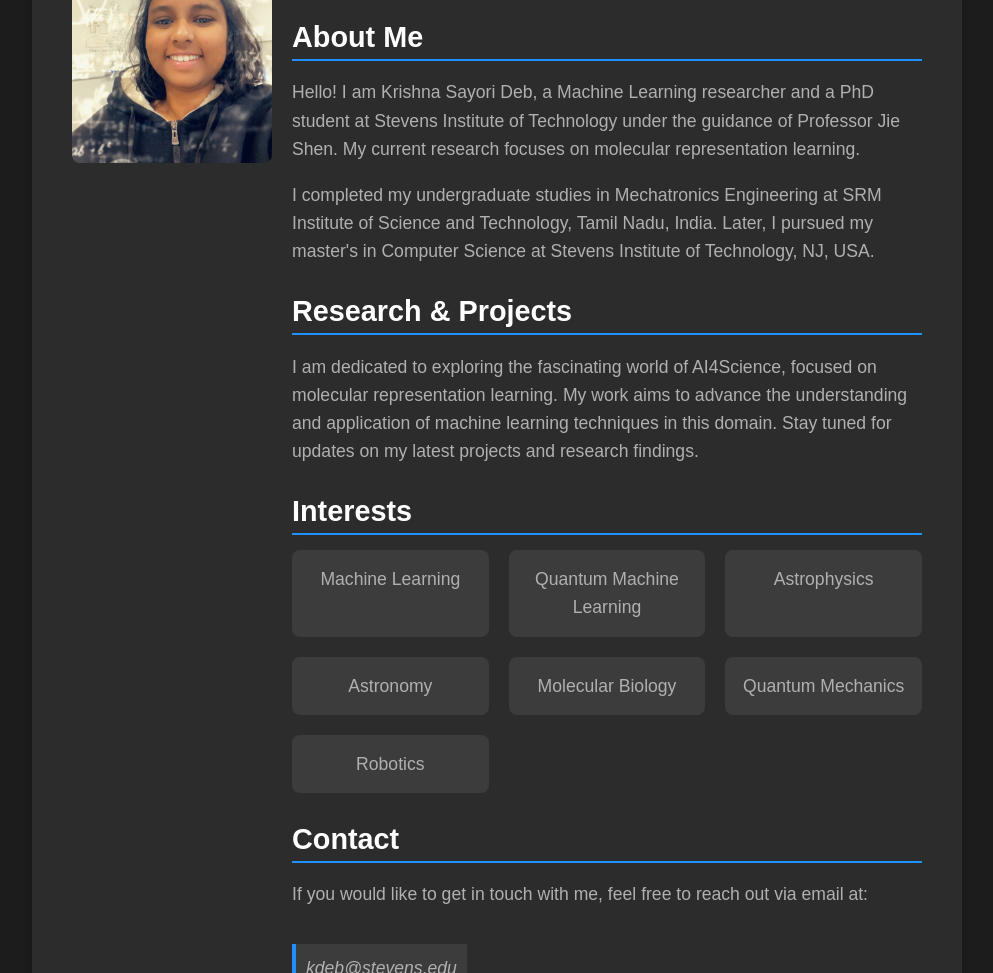
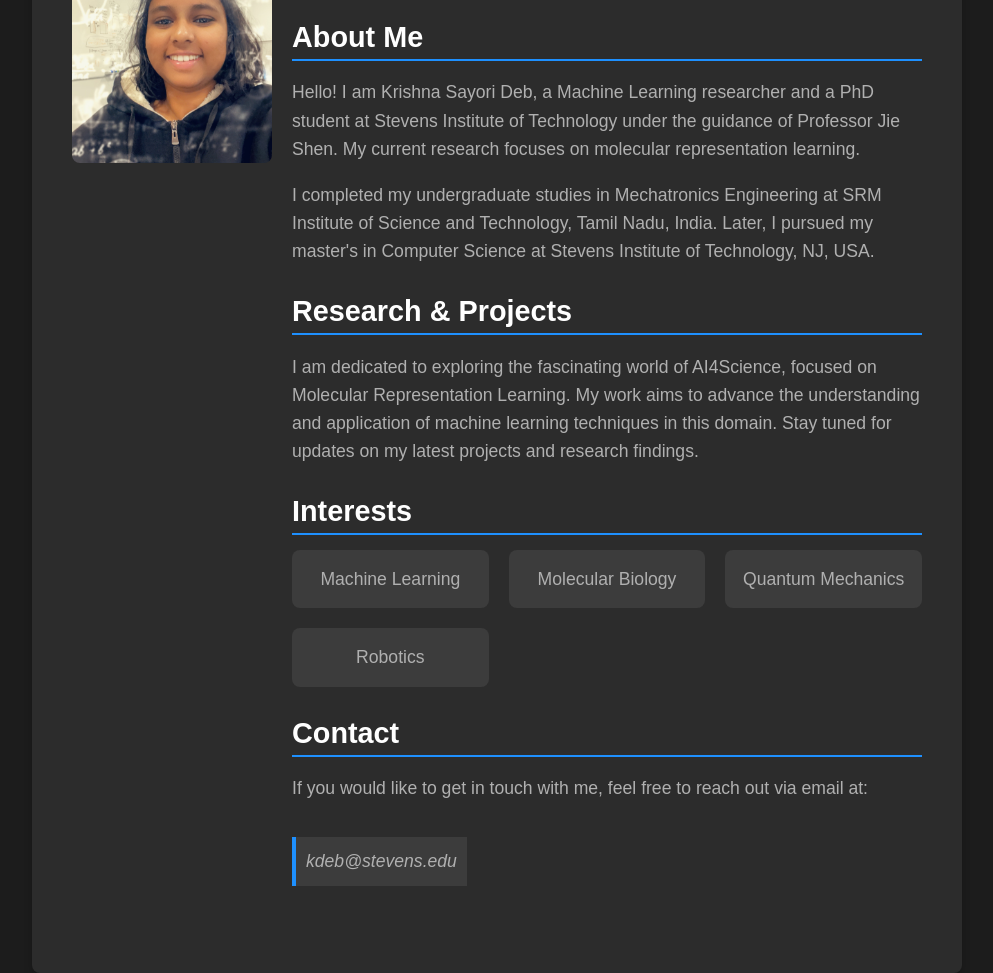
Before and after one commit to krishnasd1007/portfolio, a plain HTML site: page index.html in a window 1280 px wide. Shown: the part 127-1100 px from the top of the page, without its empty margins (143-1136 px from the left). Drawn offline with Linux system fonts and the light colour scheme.

Commit message:
index.html

```diff
--- a/index.html
+++ b/index.html
@@ -136,7 +136,7 @@
 
             <div class="section">
                 <h2>Research & Projects</h2>
-                <p>I am dedicated to exploring the fascinating world of AI4Science, focused on molecular representation learning. My work aims to advance the understanding and application of machine learning techniques in this domain. Stay tuned for updates on my latest projects and research findings.</p>
+                <p>I am dedicated to exploring the fascinating world of AI4Science, focused on Molecular Representation Learning. My work aims to advance the understanding and application of machine learning techniques in this domain. Stay tuned for updates on my latest projects and research findings.</p>
             </div>
 
             <div class="section">
@@ -145,18 +145,6 @@
                     <div class="interest-item">
                         <i class="fas fa-atom"></i>
                         <p>Machine Learning</p>
-                    </div>
-                    <div class="interest-item">
-                        <i class="fas fa-atom"></i>
-                        <p>Quantum Machine Learning</p>
-                    </div>
-                    <div class="interest-item">
-                        <i class="fas fa-space-shuttle"></i>
-                        <p>Astrophysics</p>
-                    </div>
-                    <div class="interest-item">
-                        <i class="fas fa-star"></i>
-                        <p>Astronomy</p>
                     </div>
                     <div class="interest-item">
                         <i class="fas fa-dna"></i>
```
